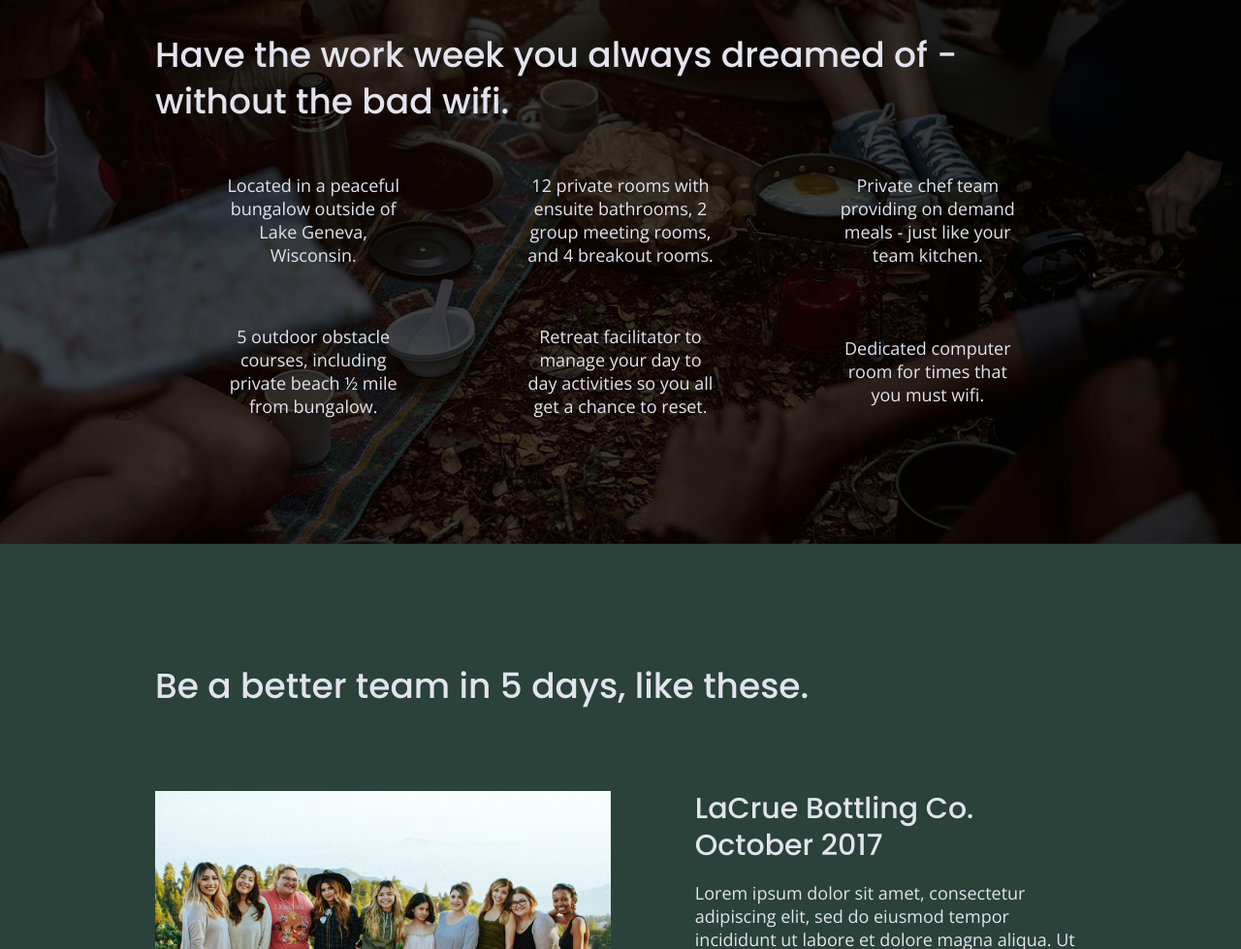
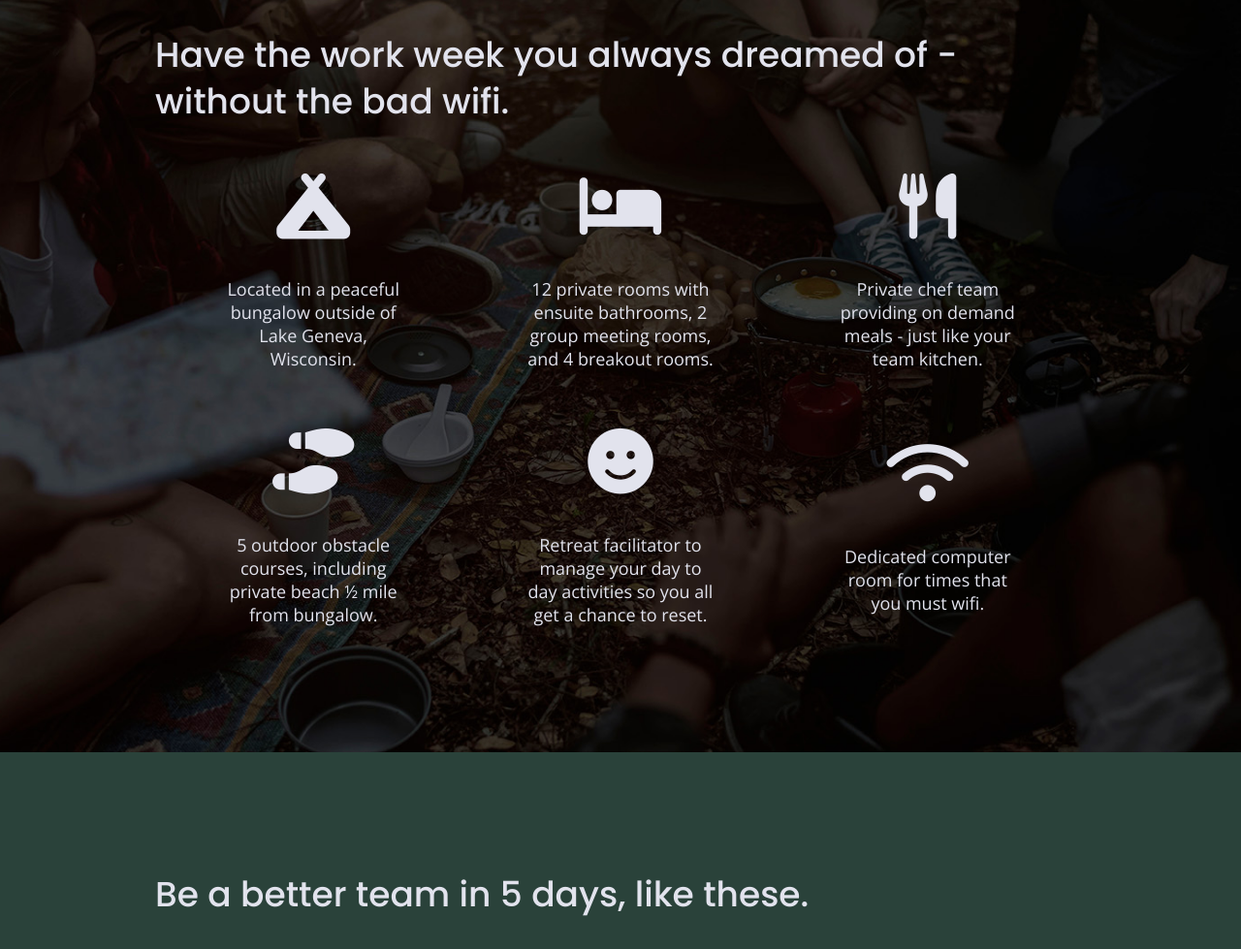
Before and after one commit to LoloCodesNY/unplugged-retreat, a website built with Parcel: page index.html in a window 1280 px wide. Shown: the part 1099-2078 px from the top of the page at 97% size. Built offline with nearby package versions, Linux system fonts and the light colour scheme.

Commit message:
Added features icons from Font Awesome

```diff
--- a/css/main.css
+++ b/css/main.css
@@ -337,6 +337,11 @@ input[type=button] {
 .features p {
   text-align: center;
   margin: 0;
+}
+
+.features i {
+	font-size: 3.75em;
+  margin-bottom: 40px;
 }
 
 /* Reviews */
--- a/index.html
+++ b/index.html
@@ -22,6 +22,8 @@
   <meta name="theme-color" content="#fafafa">
   <!-- Google Fonts -->
   <link href="https://fonts.googleapis.com/css?family=Open+Sans:400,700|Poppins:500,700" rel="stylesheet">
+  <!-- Font Awesome -->
+  <script src="https://kit.fontawesome.com/7342cc44eb.js" crossorigin="anonymous"></script>
 </head>
 
 <body>
@@ -73,27 +75,27 @@
         <h2>Have the work week you always dreamed of - without the bad wifi.</h2>
         <div class="features-items">
           <article>
-            <p class="fontawesome-icon"></p>
+            <p class="fontawesome-icon"><i class="fa-solid fa-campground"></i></p>
             <p class="features-item-description">Located in a peaceful bungalow outside of Lake Geneva, Wisconsin.</p>
           </article>
           <article>
-            <p class="fontawesome-icon"></p>
+            <p class="fontawesome-icon"><i class="fa-solid fa-bed"></i></p>
             <p class="features-item-description">12 private rooms with ensuite bathrooms, 2 group meeting rooms, and 4 breakout rooms.</p>
           </article>
           <article>
-            <p class="fontawesome-icon"></p>
+            <p class="fontawesome-icon"><i class="fa-solid fa-utensils"></i></p>
             <p class="features-item-description">Private chef team providing on demand meals - just like your team kitchen.</p>
           </article>
           <article>
-            <p class="fontawesome-icon"></p>
+            <p class="fontawesome-icon"><i class="fa-solid fa-shoe-prints"></i></p>
             <p class="features-item-description">5 outdoor obstacle courses, including private beach ½ mile from bungalow.</p>
           </article>
           <article>
-            <p class="fontawesome-icon"></p>
+            <p class="fontawesome-icon"><i class="fa-solid fa-face-smile"></i></p>
             <p class="features-item-description">Retreat facilitator to manage your day to day activities so you all get a chance to reset.</p>
           </article>
           <article>
-            <p class="fontawesome-icon"></p>
+            <p class="fontawesome-icon"><i class="fa-solid fa-wifi"></i></p>
             <p class="features-item-description">Dedicated computer room for times that you must wifi.</p>
           </article>
         </div>
```
Also changed, not shown: about/index.html (+2 -0 lines), faq/index.html (+2 -0 lines).
